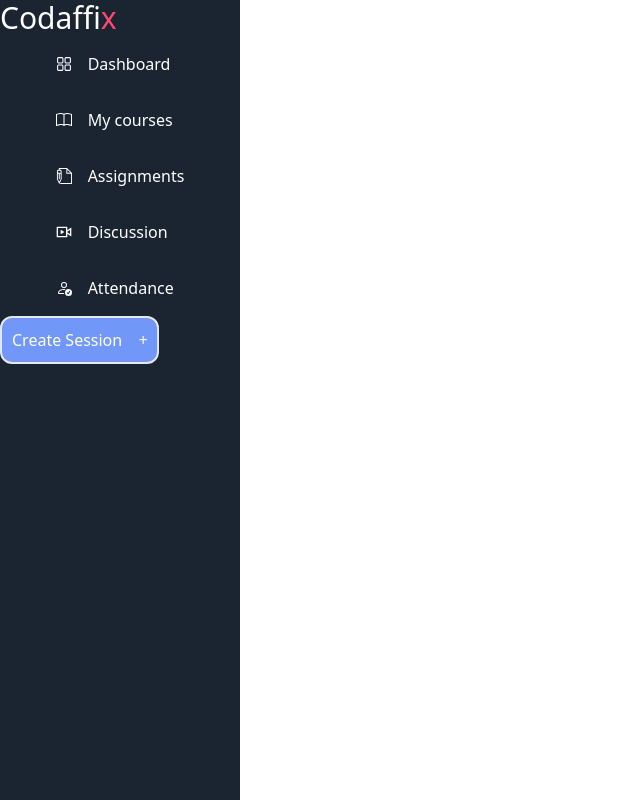
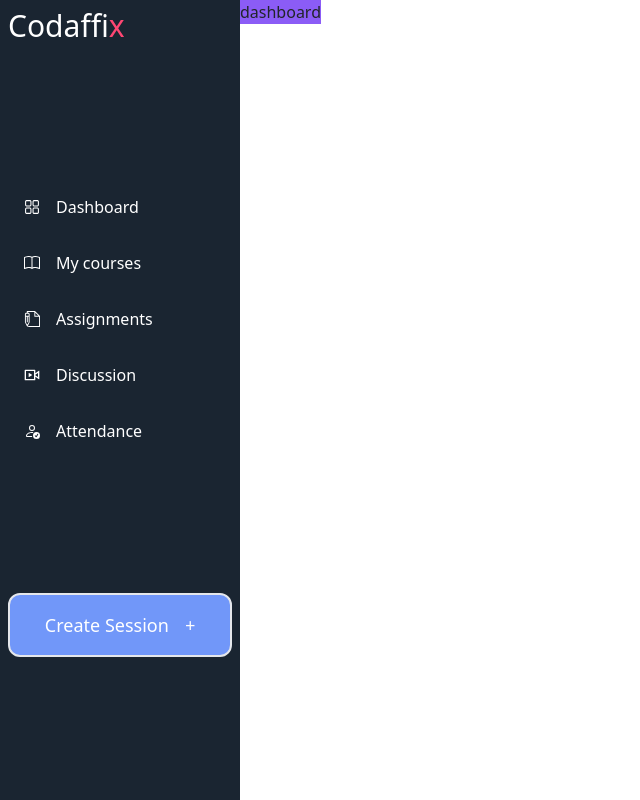
Before and after one commit to Rutuza/E-learning-App, a React (Vite) app: page / in a window 1280 px wide. Shown: the whole page, without its empty margins (0-640 px from the left). Built offline with nearby package versions, Linux system fonts and the light colour scheme.

Commit message:
another anonymous commit

```diff
--- a/src/components/Sidebar.jsx
+++ b/src/components/Sidebar.jsx
@@ -42,36 +42,36 @@
 // export default Sidebar;
 function Sidebar() {
   return (
-    <div className='bg-light_navy h-screen w-60 text-white'>
+    <div className='relative bg-light_navy h-screen w-60 text-white grid grid-flow-row p-2'>
       <div className='text-3xl font-medium'>Codaf<span className='text-[#FF4773]'>fix</span></div>
 
 
-      <ul className='grid grid-flow-row justify-center'>
+      <ul className=''>
         <li className='p-3 hover:bg-pastel_pink w-full'>
           <Link to="/" className='flex items-center gap-3'>
             <i><RxDashboard></RxDashboard></i>
             <span>Dashboard</span>
           </Link>
         </li>
-        <li className='p-3'>
+        <li className='p-3 hover:bg-pastel_pink w-full'>
           <Link to="mycourses" className='flex items-center gap-3'>
             <i><BsBook></BsBook></i>
             <span>My courses</span>
           </Link>
         </li>
-        <li className='p-3'>
+        <li className='p-3 hover:bg-pastel_pink w-full'>
           <Link to="assignments" className='flex items-center gap-3'>
             <i><TfiWrite></TfiWrite></i>
             <span>Assignments</span>
           </Link>
         </li>
-        <li className='p-3'>
+        <li className='p-3 hover:bg-pastel_pink w-full'>
           <Link to="discussions" className='flex items-center gap-3'>
             <i><RiLiveLine></RiLiveLine></i>
             <span>Discussion</span>
           </Link>
         </li>
-        <li className='p-3'>
+        <li className='p-3 hover:bg-pastel_pink w-full'>
           <Link to="attendance" className='flex items-center gap-3'>
             <i><BsPersonCheck></BsPersonCheck></i>
             <span>Attendance</span>
@@ -79,8 +79,8 @@
         </li>
       </ul>
 
-      <button type="button" className='border-2 p-2.5 rounded-xl bg-pastel_blue'>
-        <div className='flex items-center gap-3 justify-center'>
+      <button type="button" className='border-2 w-full h-16 rounded-xl bg-pastel_blue'>
+        <div className='flex items-center gap-3 justify-center text-lg'>
           <div>Create Session</div>
           <i>+</i>
         </div>
--- a/src/pages/Courses.jsx
+++ b/src/pages/Courses.jsx
@@ -2,12 +2,8 @@
 
 function Courses() {
   return (
-    <div>
-      <header className='flex items-center '>
-        <div>course</div>
-        <div>hjgjhgj</div>
-        <div>dhfdj</div>
-      </header>
+    <div className=''>
+      my courses
 </div>
   );
 }
--- a/src/pages/Dashboard.jsx
+++ b/src/pages/Dashboard.jsx
@@ -3,7 +3,13 @@
 function Dashboard() {
   return (
     <>
-     <div>
+     <div className='bg-violet-500'>
+      dashboard
+        {/* <header className='flex items-center p-2 bg-violet-500'>
+          <div className="title">Dashboard</div>
+          <div className='border-2 rounded-lg'><input type="search" name="" id="" /></div>
+          <div>settings</div>
+        </header> */}
 
      </div>
     </>
```
